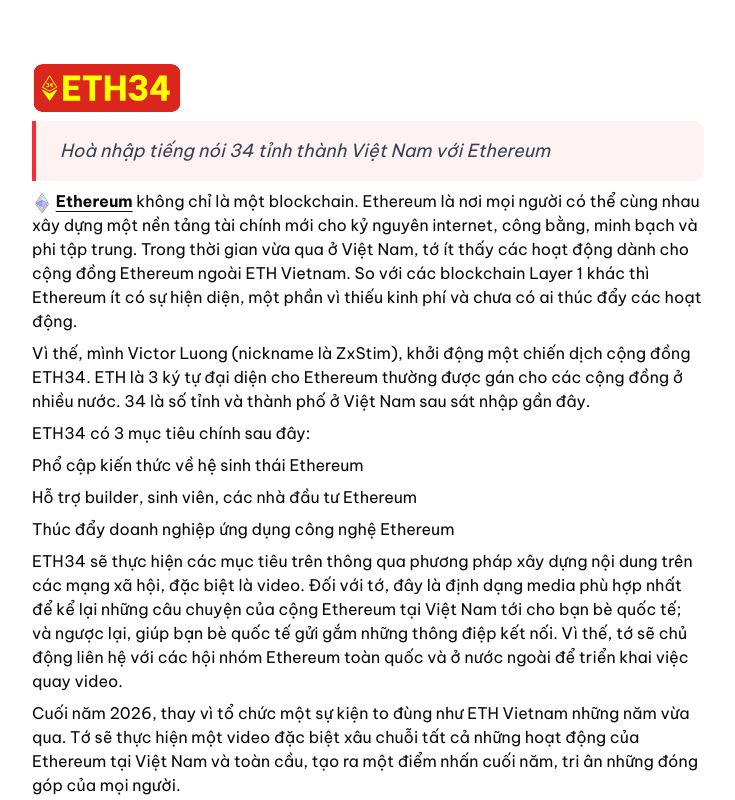
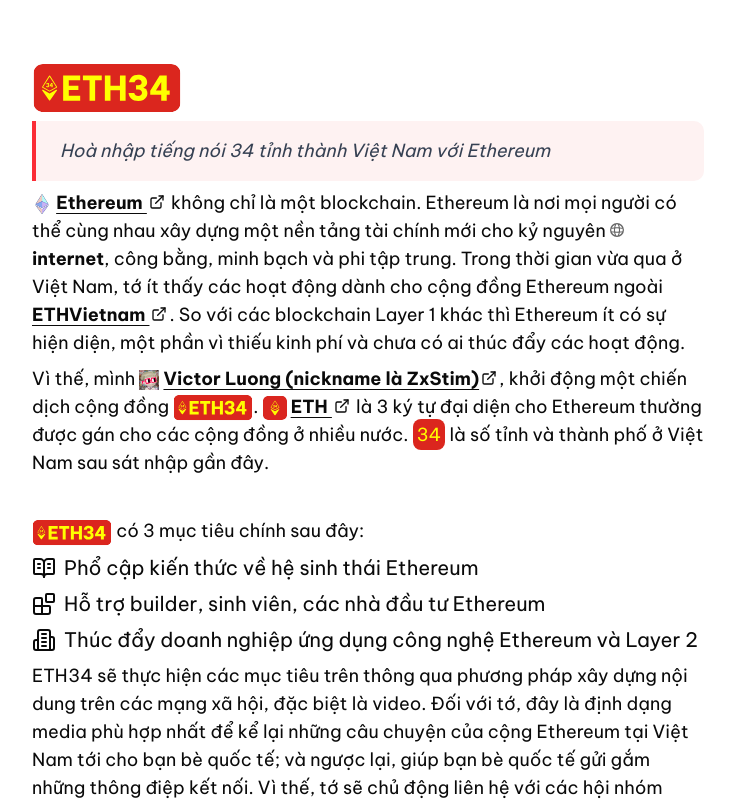
Before and after one commit to eth34vn/eth34, a Next.js app: page / in a window 1280 px wide. Shown: the top 800 px of the page, without its empty margins (272-1007 px from the left). Built offline with nearby package versions, Linux system fonts and the light colour scheme.

Commit message:
feat: added new contents

```diff
--- a/app/page.tsx
+++ b/app/page.tsx
@@ -1,23 +1,26 @@
 import Image from "next/image";
+import { ExternalLink, BookOpenText, Blocks, Building2 } from "lucide-react";
 
 export default function Home() {
   return (
-    <div className="flex flex-col gap-4 p-4 py-16">
+    <div className="flex flex-col gap-4 p-4 md:px-8 md:py-8 lg:px-16 lg:py-16">
       <div className="flex flex-col gap-4 max-w-2xl text-left mx-auto">
         <div className="flex flex-col gap-2">
           <Image src="/eth34vn-full.svg" alt="ETH34" width={150} height={150} />
           <blockquote className="text-lg border-l-4 border-red-500 pl-6 py-4 bg-red-50 rounded-r-lg italic text-gray-700">
             Hoà nhập tiếng nói 34 tỉnh thành Việt Nam với Ethereum
           </blockquote>
-          <p><Image className="inline-block" src="/ethereum.svg" alt="ethereum" width={20} height={20} /> <span className="font-bold underline underline-offset-4">Ethereum</span> không chỉ là một blockchain. Ethereum là nơi mọi người có thể cùng nhau xây dựng một nền tảng tài chính mới cho kỷ nguyên internet, công bằng, minh bạch và phi tập trung. Trong thời gian vừa qua ở Việt Nam, tớ ít thấy các hoạt động dành cho cộng đồng Ethereum ngoài ETH Vietnam. So với các blockchain Layer 1 khác thì Ethereum ít có sự hiện diện, một phần vì thiếu kinh phí và chưa có ai thúc đẩy các hoạt động.</p>
-          <p>Vì thế, mình Victor Luong (nickname là ZxStim), khởi động một chiến dịch cộng đồng ETH34. ETH là 3 ký tự đại diện cho Ethereum thường được gán cho các cộng đồng ở nhiều nước. 34 là số tỉnh và thành phố ở Việt Nam sau sát nhập gần đây.</p>
-          <p>ETH34 có 3 mục tiêu chính sau đây:</p>
-          <h2>Phổ cập kiến thức về hệ sinh thái Ethereum</h2>
-          <h2>Hỗ trợ builder, sinh viên, các nhà đầu tư Ethereum</h2>
-          <h2>Thúc đẩy doanh nghiệp ứng dụng công nghệ Ethereum</h2>
-          <p>ETH34 sẽ thực hiện các mục tiêu trên thông qua phương pháp xây dựng nội dung trên các mạng xã hội, đặc biệt là video. Đối với tớ, đây là định dạng media phù hợp nhất để kể lại những câu chuyện của cộng Ethereum tại Việt Nam tới cho bạn bè quốc tế; và ngược lại, giúp bạn bè quốc tế gửi gắm những thông điệp kết nối. Vì thế, tớ sẽ chủ động liên hệ với các hội nhóm Ethereum toàn quốc và ở nước ngoài để triển khai việc quay video.</p>
-          <p>Cuối năm 2026, thay vì tổ chức một sự kiện to đùng như ETH Vietnam những năm vừa qua. Tớ sẽ thực hiện một video đặc biệt xâu chuỗi tất cả những hoạt động của Ethereum tại Việt Nam và toàn cầu, tạo ra một điểm nhấn cuối năm, tri ân những đóng góp của mọi người.</p>
-          <p>Nền tảng tài chính của kỷ nguyên internet đang được xây dựng trên Ethereum. Và con người Việt Nam sẽ góp phần không nhỏ trong quá trình đổi mới đó.</p>
+          <p className="text-lg"><Image className="inline-block" src="/ethereum.svg" alt="ethereum" width={20} height={20} /> <a href="https://ethereum.org/vi/" target="_blank" rel="noopener noreferrer" className="font-bold underline underline-offset-4">Ethereum <ExternalLink className="inline-block w-5 h-5 pb-1" /></a> không chỉ là một blockchain. Ethereum là nơi mọi người có thể cùng nhau xây dựng một nền tảng tài chính mới cho kỷ nguyên <Image className="inline-block mr-1 pb-1" src="/globe.svg" alt="globe" width={14} height={14} /><span className="font-bold">internet</span>, công bằng, minh bạch và phi tập trung. Trong thời gian vừa qua ở Việt Nam, tớ ít thấy các hoạt động dành cho cộng đồng Ethereum ngoài <a className="font-bold underline underline-offset-4" href="https://www.eth-vietnam.com/" target="_blank" rel="noopener noreferrer">ETHVietnam <ExternalLink className="inline-block w-5 h-5 pb-1" /></a>. So với các blockchain Layer 1 khác thì Ethereum ít có sự hiện diện, một phần vì thiếu kinh phí và chưa có ai thúc đẩy các hoạt động.</p>
+          <p className="text-lg">Vì thế, mình <Image className="inline-block mr-1" src="/zxstim.png" alt="zxstim" width={20} height={20} /><a className="font-bold underline underline-offset-4" href="https://www.facebook.com/zxstim" target="_blank" rel="noopener noreferrer">Victor Luong (nickname là ZxStim)<ExternalLink className="inline-block w-5 h-5 pb-1" /></a>, khởi động một chiến dịch cộng đồng <Image className="inline-block" src="/eth34vn-full.svg" alt="ETH34" width={80} height={50} />. <Image className="inline-block" src="/eth34vn-symbol.svg" alt="eth" width={24} height={24} /> <a className="font-bold underline underline-offset-4" href="https://coinmarketcap.com/vi/currencies/ethereum/" target="_blank" rel="noopener noreferrer">ETH <ExternalLink className="inline-block w-5 h-5 pb-1" /></a> là 3 ký tự đại diện cho Ethereum thường được gán cho các cộng đồng ở nhiều nước. <span className="bg-[#db261e] text-[#ffff00] rounded-md p-1">34</span> là số tỉnh và thành phố ở Việt Nam sau sát nhập gần đây.</p>
+          <br />
+          <p className="text-lg"><Image className="inline-block" src="/eth34vn-full.svg" alt="ETH34" width={80} height={50} /> có 3 mục tiêu chính sau đây:</p>
+          <h2 className="flex flex-row gap-2 items-center text-xl"><BookOpenText className="inline-block" />Phổ cập kiến thức về hệ sinh thái Ethereum</h2>
+          <h2 className="flex flex-row gap-2 items-center text-xl"><Blocks className="inline-block" />Hỗ trợ builder, sinh viên, các nhà đầu tư Ethereum</h2>
+          <h2 className="flex flex-row gap-2 items-center text-xl"><Building2 className="inline-block" />Thúc đẩy doanh nghiệp ứng dụng công nghệ Ethereum và Layer 2</h2>
+          <p className="text-lg">ETH34 sẽ thực hiện các mục tiêu trên thông qua phương pháp xây dựng nội dung trên các mạng xã hội, đặc biệt là video. Đối với tớ, đây là định dạng media phù hợp nhất để kể lại những câu chuyện của cộng Ethereum tại Việt Nam tới cho bạn bè quốc tế; và ngược lại, giúp bạn bè quốc tế gửi gắm những thông điệp kết nối. Vì thế, tớ sẽ chủ động liên hệ với các hội nhóm Ethereum toàn quốc và ở nước ngoài để triển khai việc quay video.</p>
+          <p className="text-lg">Cuối năm 2026, thay vì tổ chức một sự kiện như ETHVietnam những năm vừa qua. Tớ sẽ thực hiện một video đặc biệt xâu chuỗi tất cả những hoạt động của Ethereum tại Việt Nam và toàn cầu, tạo ra một điểm nhấn cuối năm, tri ân những đóng góp của mọi người.</p>
+          <br />
+          <p className="text-lg">Nền tảng tài chính của kỷ nguyên internet đang được xây dựng trên Ethereum. Và con người Việt Nam sẽ góp phần không nhỏ trong quá trình đổi mới đó.</p>
         </div>
       </div>
     </div>
```
Also changed, not shown: public/eth34vn-symbol.svg (added), public/zxstim.png (added).
